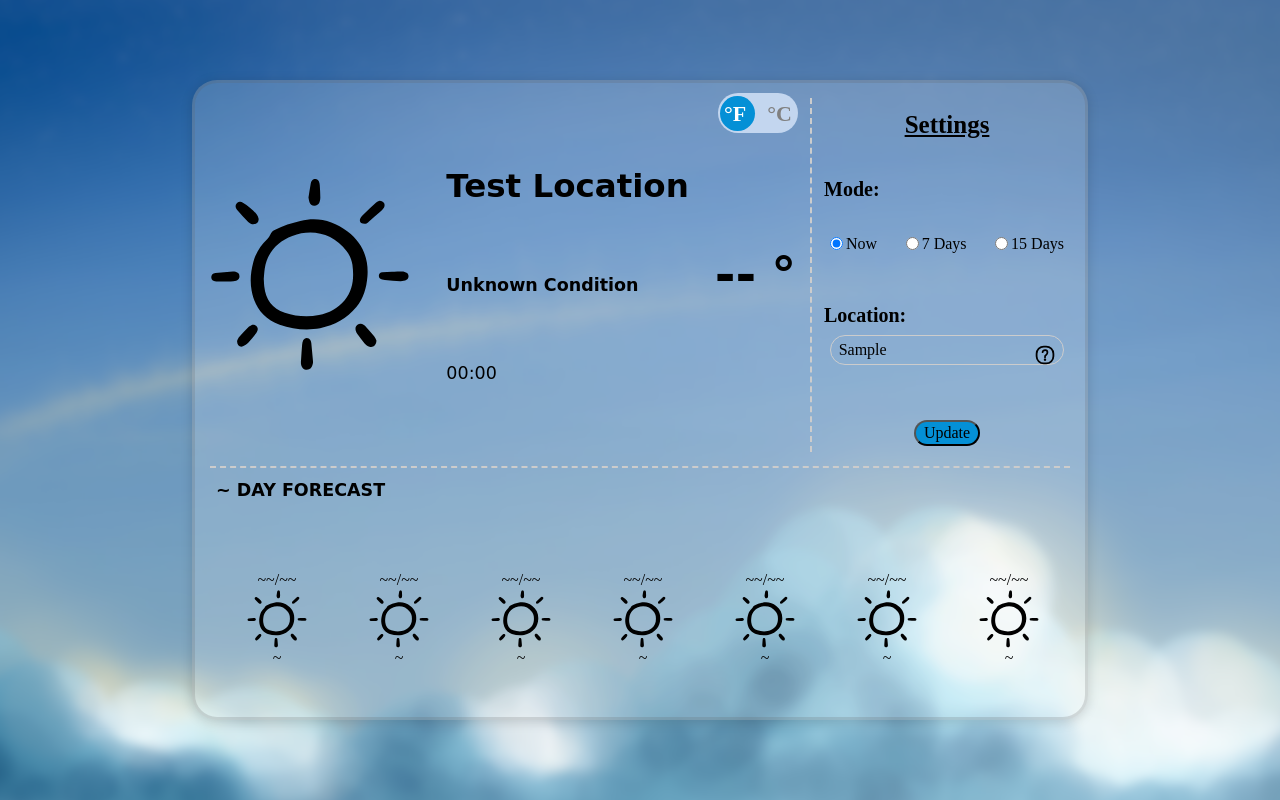
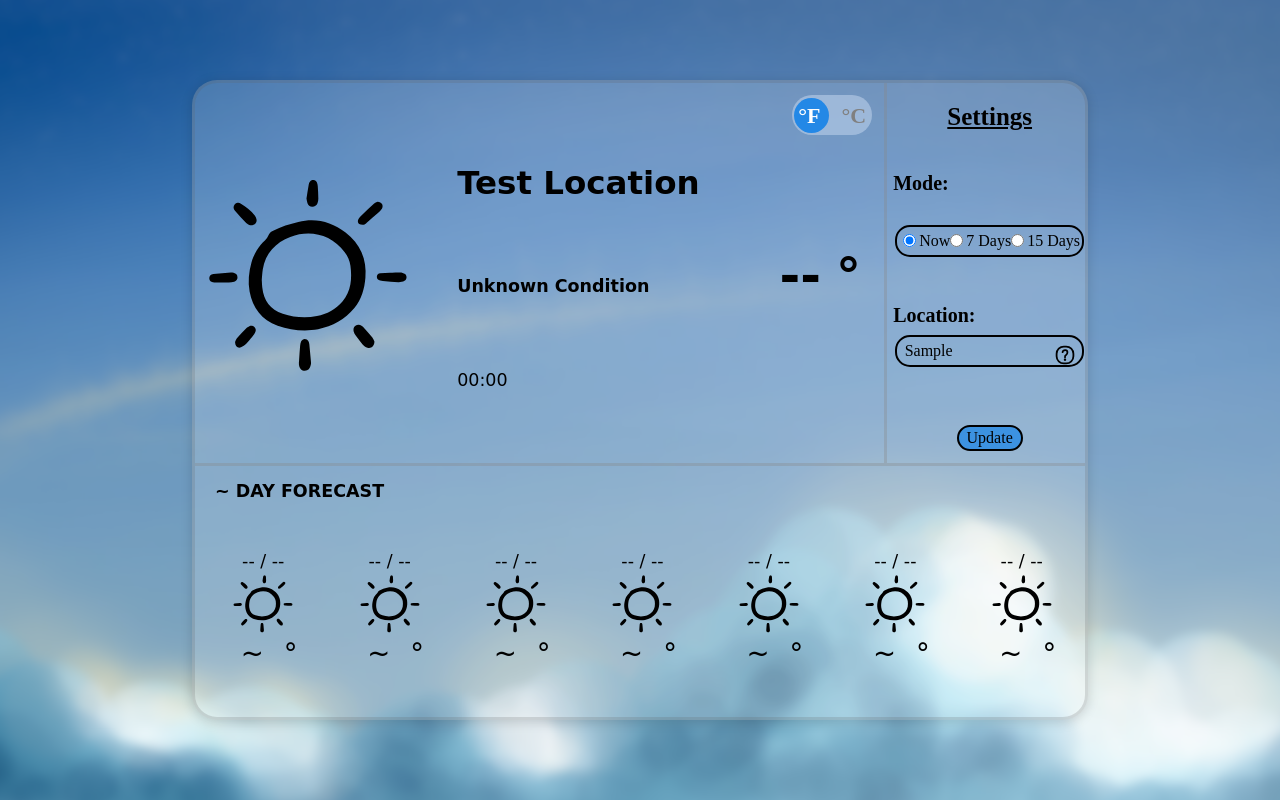
Before and after one commit to BochangZhu/api-weather-client, a website built with webpack: page src/template.html in a window 1280 px wide. Both pictures are taken after typing "Sample" into the empty fields and a click on the button "Update". Built offline with nearby package versions, Linux system fonts and the light colour scheme; no server answers; a web font is replaced by a local one.

Commit message:
feat(weather): integrate sticker fetching and encapsulate weather module

```diff
--- a/package.json
+++ b/package.json
@@ -5,7 +5,7 @@
   "main": "index.js",
   "scripts": {
     "test": "echo \"Error: no test specified\" && exit 1",
-    "start": "webpack serve --mode development --open",
+    "start": "webpack serve --port 3000 --open",
     "build": "webpack --mode production"
   },
   "repository": {
@@ -23,6 +23,7 @@
   "devDependencies": {
     "@eslint/js": "^10.0.1",
     "css-loader": "^7.1.5",
+    "date-fns": "^4.4.0",
     "eslint": "^10.10.0",
     "globals": "^17.12.0",
     "html-loader": "^5.1.0",
--- a/src/formInit.js
+++ b/src/formInit.js
@@ -1,4 +1,3 @@
-
 export function initForm() {
     const form = document.createElement('form');
     form.className = 'form';
@@ -17,7 +16,7 @@ export function initForm() {
         const radio = document.createElement('input');
         radio.type = 'radio';
         radio.name = 'mode';
-        radio.value = str;
+        radio.value = i;
         if (!i) radio.checked = true;
         label.append(radio, str);
         modeCont.appendChild(label);
@@ -61,7 +60,7 @@ export function initForm() {
     no_time.className = 'text';
     no_time.textContent = "Wanna save time?";
     const para = document.createElement('a');
-    para.textContent = "Use my location";
+    para.textContent = "Access my location";
     para.addEventListener('click', () => {
         navigator.geolocation.getCurrentPosition((pos) => locInput.value = `${pos.coords.latitude},${pos.coords.longitude}`, (e) => {
             if (e.code != e.PERMISSION_DENIED) alert(`Fail to get location. Code: ${e.code}.`);
@@ -84,10 +83,6 @@ export function initForm() {
 
     form.append(header, modeTitle, modeCont, locLabel, tooltip, confirm);
 
-    form.addEventListener('submit', (e) => {
-        e.preventDefault();
-    })
-
     return form;
 
 }
--- a/src/index.js
+++ b/src/index.js
@@ -1,3 +1,36 @@
-import { boardInit } from "./interfaceModule.js";
+import { boardInit, boardUpdate, unitToggle, bgIMGReplace } from "./interfaceModule.js";
+import { weatherService } from "./weatherService.js";
 import './style.css';
+
+// board init along with form
 boardInit();
+
+// init weatherService Obj
+const weatherServiceObj = new weatherService();
+
+// get form node
+const form = document.querySelector('form.form');
+// update handler
+form.addEventListener("submit", (e) => {
+    e.preventDefault();
+    const formData = new FormData(form);
+    const locStr = formData.get('location');
+    const modeNum = +(formData.get('mode'));
+
+    let weatherPromise;
+    switch(modeNum) {
+        case 0:
+            weatherPromise = weatherServiceObj.filterWeather(weatherServiceObj.fetchCurr(locStr));
+            break;
+        case 1:
+            weatherPromise = weatherServiceObj.filterWeather(weatherServiceObj.fetch7days(locStr));
+            break;
+        case 2:
+            weatherPromise = weatherServiceObj.filterWeather(weatherServiceObj.fetch15days(locStr));
+            break;
+    }
+
+    weatherPromise.then().catch()
+});
+
+// unit toggle
--- a/src/interfaceModule.js
+++ b/src/interfaceModule.js
@@ -22,7 +22,7 @@ export function boardInit() {
     const temperatureCont = document.createElement('div');
     temperatureCont.className = 'tempCont';
     const temperature = document.createElement('div');
-    temperature.className = "temperature";
+    temperature.className = "tempValue";
     temperature.textContent = '--';
     const unit = document.createElement('span');
     unit.className = "unit";
@@ -62,16 +62,17 @@ export function boardInit() {
         tempCont.className = 'preview';
         const date = document.createElement('div');
         date.className = 'date';
-        date.textContent = "~~/~~";
+        date.textContent = "-- / --";
         const previewIcon = document.createElement('img');
         previewIcon.className = 'previewIcon';
         previewIcon.src = sunnyIcon;
         const previewTemp = document.createElement('div');
         const value = document.createElement('div');
-        value.className = 'value';
+        value.className = 'tempValue';
         value.textContent = '~';
-        const unit = document.createElement('span');
+        const unit = document.createElement('div');
         unit.className = 'unit';
+        unit.textContent = ' °';
         previewTemp.append(value, unit);
 
         tempCont.append(date, previewIcon, previewTemp);
@@ -93,11 +94,27 @@ export function boardUpdate() {
 
 };
 
+const boardInfo = {
+    mode: -1,
+    tempArr: Array.from({length: 8}, () => [-1,-1]),
+    location: '',
+    condition: '',
+    time: '',
+    weekly_panel: Array.from({length: 7}, () => ({date: '', iconPath: ''})),
+    weatherIMGPath: '',
+    bgIMGPath: '',
+};
 
 export function bgIMGReplace(imgPath) {
     document.body.setAttribute('style', `--bg-image: url(${imgPath})`);
 }
 
-export function unitToggle() {
-
+export function unitToggle(unit) {
+    if (boardInfo.mode == -1) return;
+    const valArr = document.querySelectorAll(".tempValue");
+    valArr.forEach((node, i) => {
+        const val = +(node.textContent);
+        if (Number.isNaN(val)) return;
+        node.textContent = boardInfo.tempArr[i][unit];
+    });
 }
--- a/src/stickerService.js
+++ b/src/stickerService.js
@@ -1,6 +1,6 @@
 const giphyURL = "api.giphy.com/v1/stickers/search";
 
-async function fetchStickerUrl(description, api) {
+async function fetchStickerUrl(description, api = '') {
     const url = `${giphyURL}?api_key=${api}&q=${description}&limit=1&rating=g`;
     const response = await fetch(url);
     if (!response.ok) throw new Error(`HTTP request failed for sticker with status: ${response.status}`);
--- a/src/style.css
+++ b/src/style.css
@@ -25,10 +25,11 @@ input,button {
     --form-mid: bold 20px "Charis SIL", serif;
     --form-big: bold 25px "Charis SIL", serif;
 
-    --confirm-blue-col: #0490d6;
+    --confirm-blue-col: rgb(35, 136, 230, .77);
 
-    --seperator-bd-style: 2px dashed #ccc;
+    --seperator-bd-style: 3px solid #88888855;
 }
+
 form {
     font: var(--form-sm);
     padding-left: 12px;
@@ -36,16 +37,20 @@ form {
     grid-auto-flow: row;
     grid-template-rows: 0.75fr 1fr 0.5fr 2fr 0.1fr 0.5fr;
     align-items: center;
+    padding: 6px;
     .header {
         font: var(--form-big);
         justify-self: center;
         text-decoration: underline;
-
     }
     .modeCont {
         display: flex;
         justify-content: space-between;
-        padding: 0 6px;
+        padding: 5px 6px;
+        border: 2px solid;
+        width: 98%;
+        justify-self: center;
+        border-radius: 15px;
         label {
             display: flex;
             align-items: center;
@@ -74,8 +79,8 @@ form {
             width: 30px;
             height: 30px;
             position: absolute;
-            right: 10px;
-            top: 58%;
+            right: 6px;
+            top: 57%;
             cursor: help;
         }
     }
@@ -83,9 +88,9 @@ form {
     input {
         background: transparent;
         outline:none;
-        border: 1px solid #ccc;
+        border: 2px solid;
         padding: 5px 7.5px;
-        width: 95%;
+        width: 98%;
         border-radius: 15px;
     }
 
@@ -93,6 +98,7 @@ form {
         grid-row-end: -1;
         border-radius: 25px;
         background: var(--confirm-blue-col);
+        border: 2px solid;
         justify-self: center;
         padding: 2px 8px;
         cursor: pointer;
@@ -109,7 +115,7 @@ form {
         right: 100%;
         border-style: solid;
         border-width: 12px 16px 12px 0;
-        border-color: transparent  rgba(171, 205, 228, 0.75) transparent transparent;
+        border-color: transparent  rgba(171, 205, 228, 0.5) transparent transparent;
     }
     display: grid;
     position: absolute;
@@ -170,18 +176,17 @@ body::before {
     width: 70vw;
     height: 80vh;
     display: grid;
-    grid-template: 6fr 0.25fr 4fr / 7fr 3fr;
+    grid-template: 6fr 4fr / 7fr 2fr;
     grid-template-areas:
     "submain form"
-    ". ."
     "weekly weekly";
     border: 3px solid #61616133;
     border-radius: 25px;
-    padding: 15px;
     background: rgba(255, 255, 255, 0.175);
     box-shadow: 0 2px 12px rgba(0, 0, 0, 0.15);
     .submain {
         position: relative;
+        padding: 6px 0 0 6px;
         display: grid;
         grid-template: 2fr 1fr 1fr / 1fr 0.2fr 1.4fr 0.6fr;
         grid-template-areas:
@@ -222,7 +227,7 @@ body::before {
         }
         .toggle {
             position: absolute;
-            top: -5px;
+            top: 12px;
             right: 12px;
             display: flex;
             align-items: center;
@@ -230,7 +235,7 @@ body::before {
             padding: 2px 6px 0 6px;
             width: 80px;
             height: 40px;
-            background-color: #c3d6ef;
+            background-color: #c3d6ef88;
             border-radius: 999px;
             font: bold 22px serif;
             cursor: pointer;
@@ -244,7 +249,7 @@ body::before {
                 left: 2px;
                 width: 35px;
                 height: 35.5px;
-                background-color: var(--confirm-blue-col);
+                background-color: rgb(35, 136, 230);
                 border-radius: 50%;
                 transition: transform 0.25s ease;
                 z-index: 1;
@@ -272,19 +277,23 @@ body::before {
     }
     .form {
         grid-area: form;
+        overflow: auto;
     }
     .weeklyPanel {
         grid-area: weekly;
         overflow-x: auto;
         display: grid;
-        grid-template-rows: 1fr 3fr;
-        border-top: 2px dashed #ccc;
-        padding: 12px 0 0 6px;
+        grid-template-rows: 1fr 5fr;
+        border-top: var(--seperator-bd-style);
+        padding: 15px 15px 15px 20px;
         .weeklyTitle {
             font: var(--sm-emph);
         }
         .previewCont {
-            display: flex;
+            display: grid;
+            grid-auto-flow: column;
+            column-gap: 30px;
+            grid-auto-columns: calc((100% - 180px) / 7);
             align-items: center;
             justify-content: space-around;
         }
@@ -292,7 +301,21 @@ body::before {
             display: flex;
             flex-direction: column;
             align-items: center;
-            justify-content: space-around;
+            justify-content: center;
+            font: var(--sm-normal);
+            gap: 3px;
+            &>div:last-of-type {
+                display: flex;
+                gap: 0px;
+                font: var(--mid-normal);
+                .tempValue {
+                    margin-left: 12px;
+                }
+                .unit {
+                    margin-left: 20px;
+                }
+
+            }
             .previewIcon {
                 width: 60px;
                 height: 60px;
--- a/src/weatherService.js
+++ b/src/weatherService.js
@@ -2,14 +2,17 @@ import clearPath from "./assets/clearBG.jpg";
 import cloudyPath from "./assets/cloudyBG.jpg";
 import rainPath from "./assets/rainBG.jpg";
 import snowPath from "./assets/snowBG.jpg";
-import stormPath from "./assets/stormBG.jpg";
+import stormPath from "./assets/stormBG.png";
+import fallbackIMGPath from "./assets/sunnyIcon.svg";
 import {addDays} from 'date-fns';
+
+import { fetchStickerUrl } from "./stickerService.js";
 
 export class weatherService {
     #api;
     baseURL = "https://weather.visualcrossing.com/VisualCrossingWebServices/rest/services/timeline/";
 
-    constructor(apiKey){
+    constructor(apiKey = ''){
         this.#api = apiKey;
     }
 
@@ -47,13 +50,14 @@ export class weatherService {
         }
         catch (e) {
             alert(e.message);
-            return;
+            throw e;
         }
         const currCondition = weatherObj["currentConditions"];
         const daysArr = weatherObj?.days;
         const {resolvedAddress: addr} = weatherObj;
         const {datetime, temp, conditions, icon: stickerDes} = currCondition;
 
+        // background img
         let BGImgPath;
         if (/cloudy/i.test(conditions)) {
             BGImgPath = cloudyPath;
@@ -71,7 +75,16 @@ export class weatherService {
             BGImgPath = clearPath;
         }
 
-        return {addr, datetime, temp, stickerDes, BGImgPath, daysArr};
+        // weatherImg
+        let stickerPath;
+        try {
+            stickerPath = await fetchStickerUrl(stickerDes);
+        }
+        catch {
+            stickerPath = fallbackIMGPath;
+        }
+
+        return {addr, datetime, temp, BGImgPath, stickerPath, daysArr};
     }
 
 }
```
Also changed, not shown: 1 other file.
